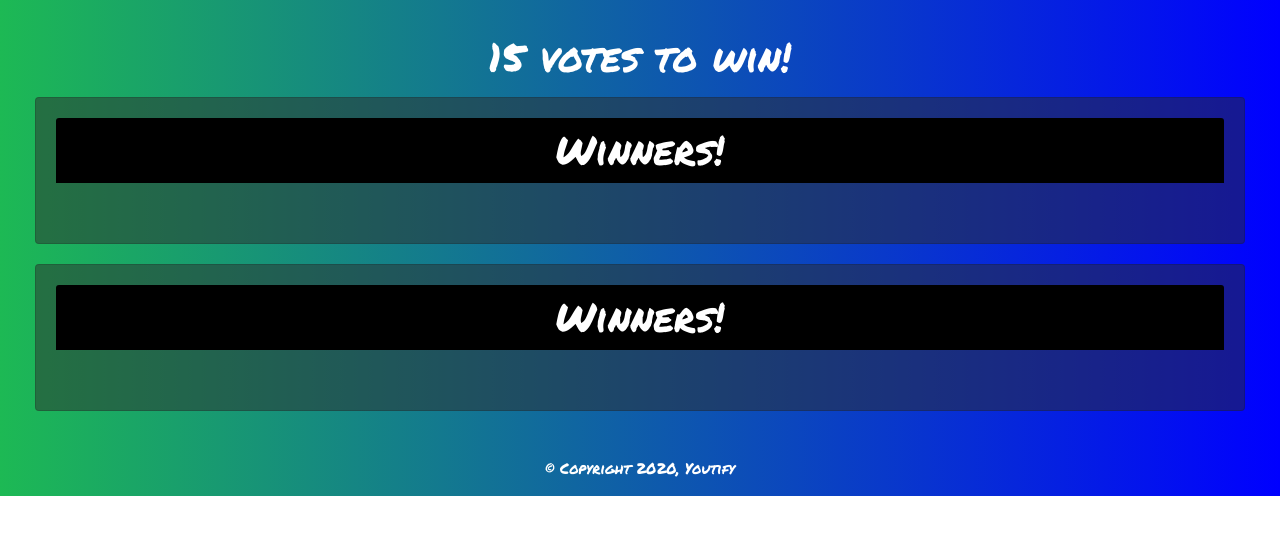
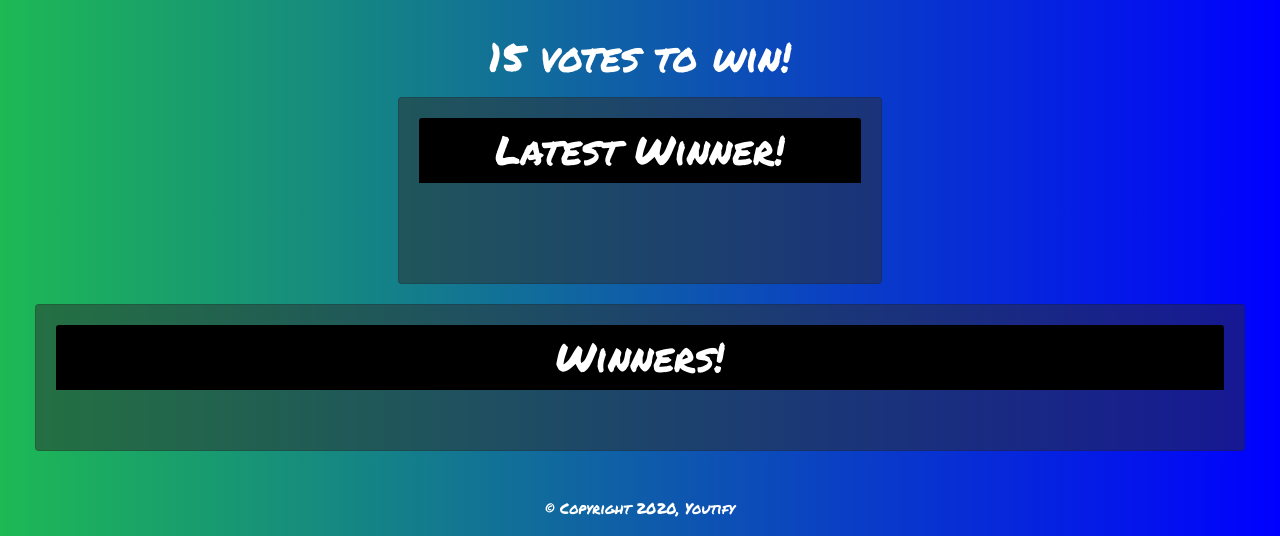
Before and after one commit to jwellstx/Project1, a plain HTML site: page spotify/index.html in a window 1280 px wide. Shown: the part 808-1344 px from the top of the page. Before the commit the page ends 1304 px from the top, so only its background shows below. Drawn offline with nearby package versions, Linux system fonts and the light colour scheme; no server answers.

Commit message:
added js to for latest winner and minor formatting

```diff
--- a/spotify/assets/css/style.css
+++ b/spotify/assets/css/style.css
@@ -115,3 +115,12 @@ footer {
      margin-top: 1%;
      margin-bottom: 1%;
  }
+
+ #winnerFormat {
+    width: 40%;
+    margin-left: 30%
+ }
+
+ #latestWinner {
+     margin-left: 50%;
+ }
--- a/spotify/assets/javascript/app.js
+++ b/spotify/assets/javascript/app.js
@@ -203,6 +203,7 @@ var spotify = {
             newDiv.append($("<iframe>").attr("src", snapshot.val().song).css("height", "80"));
             newDiv.css({ "float": "left", "margin": "2%" });
             $("#winners").prepend(newDiv);
+            $("#latestWinner").empty().append(newDiv.clone().css("float", "none"));
         });
     },
     winner: (db, songNum) => {
--- a/spotify/index.html
+++ b/spotify/index.html
@@ -98,25 +98,25 @@
       </div>
     </div>
       <div class="row">
-        <div class="col-lg-12" style="text-align: center;">
-          <div class="card">
+        <div class="col-lg-12">
+          <div class="card" id="winnerFormat">
             <div class="card-header">
-              Winners!
+              Latest Winner!
             </div>
-            <div class="card-body" id="winners">
-              <span id="winners"></span>
+            <div class="card-body">
+              <span id="latestWinner"></span>
             </div>
           </div>
         </div>
       </div>
     </div>
     <div class="row">
-      <div class="col-lg-12" style="text-align: center;">
+      <div class="col-lg-12">
         <div class="card">
           <div class="card-header">
             Winners!
           </div>
-          <div class="card-body" id="winners">
+          <div class="card-body">
             <span id="winners"></span>
           </div>
         </div>
```
